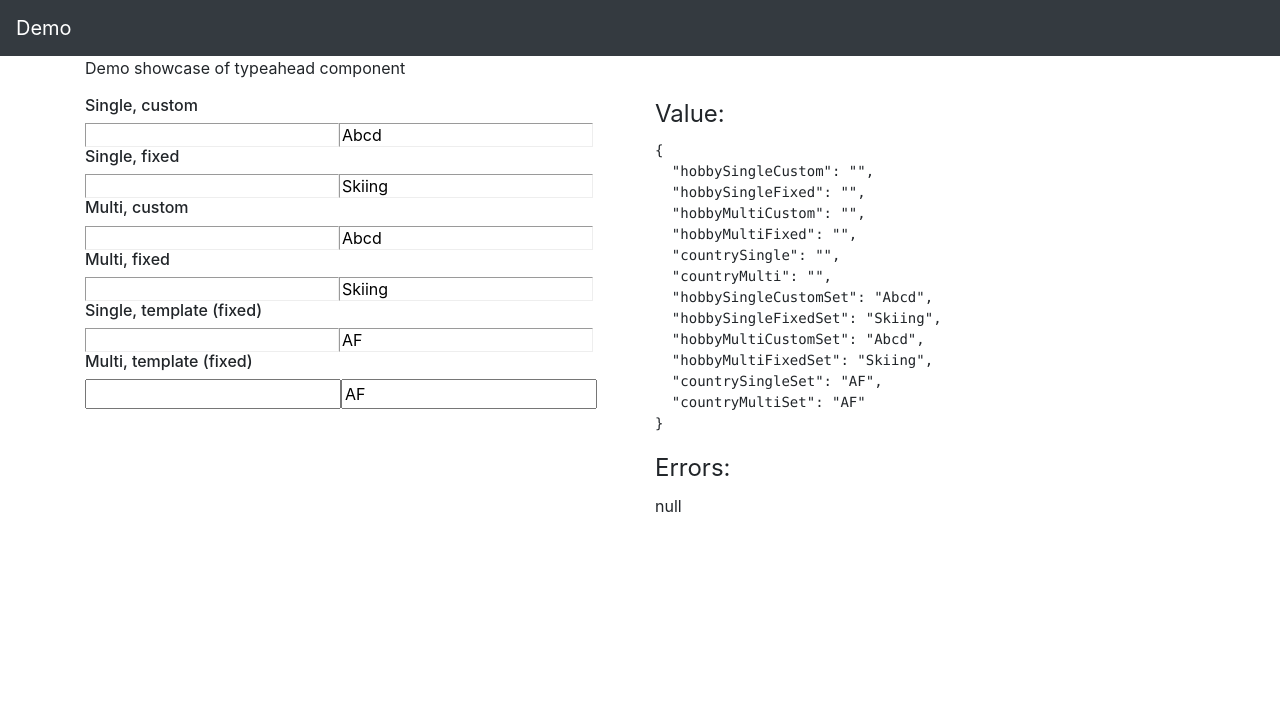
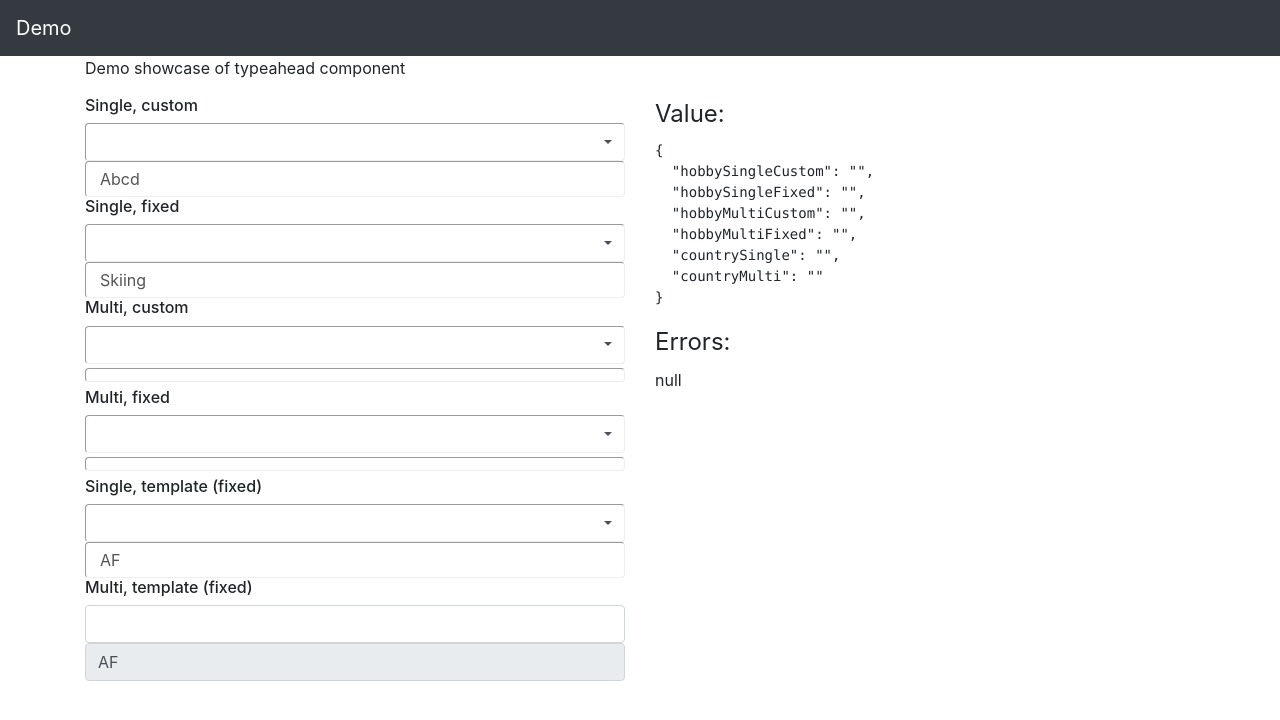
Before and after one commit to Greentube/ngx-typeahead, an Angular app in the folder demo/: page / in a window 1280 px wide. Shown: the top 720 px of the page. Built offline with nearby package versions, Linux system fonts and the light colour scheme.

Commit message:
Add custom, blur/focus and suggestions

```diff
--- a/demo/src/app/app.component.html
+++ b/demo/src/app/app.component.html
@@ -10,28 +10,38 @@
       <div class="row">
         <div class="col-6">
           <h6>Single, custom</h6>
-          <typeahead formControlName="hobbySingleCustom"></typeahead>
-          <typeahead formControlName="hobbySingleCustomSet"></typeahead>
+          <typeahead formControlName="hobbySingleCustom" [suggestions]="hobbies"
+                     class="form-control" [custom]="true"></typeahead>
+          <typeahead formControlName="hobbySingleCustomSet" [suggestions]="hobbies"
+                     class="form-control" [custom]="true"></typeahead>
 
           <h6>Single, fixed</h6>
-          <typeahead formControlName="hobbySingleFixed"></typeahead>
-          <typeahead formControlName="hobbySingleFixedSet"></typeahead>
+          <typeahead formControlName="hobbySingleFixed" [suggestions]="hobbies"
+                     class="form-control" [custom]="false"></typeahead>
+          <typeahead formControlName="hobbySingleFixedSet" [suggestions]="hobbies"
+                     class="form-control" [custom]="false"></typeahead>
 
           <h6>Multi, custom</h6>
-          <typeahead formControlName="hobbyMultiCustom"></typeahead>
-          <typeahead formControlName="hobbyMultiCustomSet"></typeahead>
+          <typeahead formControlName="hobbyMultiCustom" [suggestions]="hobbies"
+                     class="form-control" [custom]="true" [multi]="true"></typeahead>
+          <typeahead formControlName="hobbyMultiCustomSet" [suggestions]="hobbies"
+                     class="form-control" [custom]="true" [multi]="true"></typeahead>
 
           <h6>Multi, fixed</h6>
-          <typeahead formControlName="hobbyMultiFixed"></typeahead>
-          <typeahead formControlName="hobbyMultiFixedSet"></typeahead>
+          <typeahead formControlName="hobbyMultiFixed" [suggestions]="hobbies"
+                     class="form-control" [custom]="false" [multi]="true"></typeahead>
+          <typeahead formControlName="hobbyMultiFixedSet" [suggestions]="hobbies"
+                     class="form-control" [custom]="false" [multi]="true"></typeahead>
 
           <h6>Single, template (fixed)</h6>
-          <typeahead formControlName="countrySingle"></typeahead>
-          <typeahead formControlName="countrySingleSet"></typeahead>
+          <typeahead formControlName="countrySingle" [suggestions]="countries"
+                     class="form-control"></typeahead>
+          <typeahead formControlName="countrySingleSet" [suggestions]="countries"
+                     class="form-control"></typeahead>
 
           <h6>Multi, template (fixed)</h6>
-          <input formControlName="countryMulti"/>
-          <input formControlName="countryMultiSet"/>
+          <input formControlName="countryMulti" class="form-control"/>
+          <input formControlName="countryMultiSet" class="form-control"/>
         </div>
         <div class="col-6">
           <fieldset>
--- a/demo/src/app/app.component.ts
+++ b/demo/src/app/app.component.ts
@@ -40,12 +40,12 @@ export class AppComponent implements OnInit {
       hobbyMultiFixed: '',
       countrySingle: '',
       countryMulti: '',
-      hobbySingleCustomSet: 'Abcd',
-      hobbySingleFixedSet: this.hobbies[0],
-      hobbyMultiCustomSet: ['Abcd'],
-      hobbyMultiFixedSet: [this.hobbies[0]],
-      countrySingleSet: this.countries[0].code,
-      countryMultiSet: [this.countries[0].code],
+      hobbySingleCustomSet: { value: 'Abcd', disabled: true },
+      hobbySingleFixedSet: { value: this.hobbies[0], disabled: true },
+      hobbyMultiCustomSet: { value: ['Abcd'], disabled: true },
+      hobbyMultiFixedSet: { value: [this.hobbies[0]], disabled: true },
+      countrySingleSet: { value: this.countries[0].code, disabled: true },
+      countryMultiSet: { value: [this.countries[0].code], disabled: true }
     });
   }
 }
--- a/demo/src/app/typeahead/typeahead.component.scss
+++ b/demo/src/app/typeahead/typeahead.component.scss
@@ -19,6 +19,10 @@
     }
   }
 
+  .typeahead-badge {
+    white-space: nowrap;
+  }
+
   input {
     border: none;
     outline: 0;
--- a/demo/src/app/typeahead/typeahead.component.ts
+++ b/demo/src/app/typeahead/typeahead.component.ts
@@ -1,55 +1,113 @@
 import {
   Component, forwardRef, Input, OnDestroy, ElementRef, Output,
-  EventEmitter, AfterViewInit, Inject, OnInit
+  EventEmitter, AfterViewInit, Inject, OnInit, Renderer2, HostListener
 } from '@angular/core';
 import { Observable } from 'rxjs/Observable';
+import 'rxjs/add/observable/from';
+import 'rxjs/add/operator/debounceTime';
+import 'rxjs/add/operator/mergeMap';
+import 'rxjs/add/operator/take';
+import 'rxjs/add/operator/toArray';
+import 'rxjs/add/operator/filter';
 import { ControlValueAccessor, NG_VALUE_ACCESSOR } from '@angular/forms';
+import { TypeaheadSettings, TypeaheadSuggestions } from './typeahead.interface';
 
 const KEY_UP = 'keyup';
 const KEY_DOWN = 'keydown';
 
+/**
+ * Sanitize string for string comparison
+ * @param {string} text
+ */
+const sanitizeString = (text: string) =>
+  text.toLowerCase().normalize('NFD').replace(/[\u0300-\u036f]/g, '');
+
+/***
+ * Usage:
+ *
+ * <typeahead formControlName="myControlName" [suggestions]="['abc', 'def',...]"></typeahead>
+ * <typeahead formControlName="myControlName" [suggestions]="Observable.of(['abc', 'def',...])"></typeahead>
+ */
 @Component({
   selector: 'typeahead',
   template: `
-    <input *ngIf="!_isDisabled" [disabled]="_isDisabled || null"
+    <span [ngClass]="settings.tagClass" class="typeahead-badge" *ngFor="let tag of []">
+      {{ tag }}
+      <span *ngIf="!isDisabled" aria-hidden="true" (click)="removeValue(tag)"
+            [ngClass]="settings.tagRemoveIconClass">×</span>
+    </span>
+    <input *ngIf="!isDisabled || !multi" [disabled]="isDisabled || null"
            type="text" autocomplete="off"
            (keyup)="handleInput($event)"
            (keydown)="handleInput($event)"
-           (paste)="handleInput($event)"/>
+           (paste)="handleInput($event)"
+           (click)="toggleDropdown($event, true)"/>
+    <i *ngIf="!isDisabled" (click)="toggleDropdown($event)"
+       [ngClass]="settings.dropdownToggleClass"></i>
+    <div role="menu" [ngClass]="isExpanded ? settings.dropdownMenuExpandedClass : settings.dropdownMenuClass">
+      <button *ngFor="let match of matches" type="button" role="menuitem"
+              [ngClass]="settings.dropdownMenuItemClass"
+              (mouseup)="setValue(match)"
+              (keydown)="handleButton($event, match)"
+              (keyup)="handleButton($event, match)">
+        {{ match }}
+      </button>
+      <div role="menuitem" *ngIf="!matches.length && !custom"
+           [ngClass]="settings.dropdownMenuItemClass">
+        {{ settings.noMatchesText }}
+      </div>
+    </div>
   `,
   styleUrls: ['./typeahead.component.scss'],
   providers: [{ provide: NG_VALUE_ACCESSOR, useExisting: forwardRef(() => TypeaheadComponent), multi: true }],
   host: {
-    '[attr.disabled]': '_isDisabled || null'
+    '[attr.disabled]': 'isDisabled || null'
   }
 })
 export class TypeaheadComponent implements ControlValueAccessor, AfterViewInit, OnDestroy, OnInit {
   /** suggestions list - array of strings, objects or Observable */
-  @Input() suggestions: string[] | Object[] | Observable<string[]> | Observable<Object[]> = [];
-  // /** template for items in drop down*/
+  @Input() suggestions: TypeaheadSuggestions = [];
+  /** template for items in drop down */
   // @Input() public suggestionTemplate: TemplateRef<any>;
-  /** maximal number of visible items */
-  @Input() public suggestionLimit: number;
   /** field to use from objects as name */
-  @Input() public nameField: string;
+  @Input() nameField: string = 'name';
   /** field to use from objects as id */
-  @Input() public idField: string;
-  /** delay of input type debounce */
-  @Input() public inputDelay: number = 50;
+  @Input() idField: string = 'id';
+  /** allow custom values */
+  @Input() custom: boolean = true;
+  /** allow multiple values */
+  @Input() multi: boolean = false;
 
-  /** allow custom values */
-  @Input() public custom: boolean = true;
-  /** allow multiple values */
-  @Input() public multi: boolean = false;
-  /** display suggestions */
-  @Input() public showSuggestions: boolean = true;
+  /** Value of form control */
+  @Input()
+  set settings(value: TypeaheadSettings) {
+    Object.assign(this._settings, value);
+  }
+
+  get settings(): TypeaheadSettings {
+    return this._settings;
+  }
 
   /** Output value change */
   @Output() valueChange = new EventEmitter();
 
   // ui state
-  _isDisabled: boolean = false;
+  isDisabled: boolean = false;
+  isExpanded: boolean = false;
+  matches: string[] | Object[] = [];
 
+  private _settings: TypeaheadSettings = {
+    suggestionsLimit: 10,
+    typeDelay: 50,
+    noMatchesText: 'No matches found',
+
+    tagClass: 'btn badge badge-primary',
+    tagRemoveIconClass: 'close',
+    dropdownMenuClass: 'dropdown-menu',
+    dropdownMenuExpandedClass: 'dropdown-menu show',
+    dropdownMenuItemClass: 'dropdown-item',
+    dropdownToggleClass: 'dropdown-toggle'
+  };
   private _input: HTMLInputElement;
   private _inputChangeEvent: EventEmitter<any> = new EventEmitter();
   private _value: any; // TODO: Check value
@@ -57,8 +115,40 @@ export class TypeaheadComponent implements ControlValueAccessor, AfterViewInit,
   /**
    * CTOR
    * @param elementRef
+   * @param renderer
    */
-  constructor(@Inject(ElementRef) private elementRef: ElementRef) {
+  constructor(@Inject(ElementRef) private elementRef: ElementRef, @Inject(Renderer2) private renderer: Renderer2) {
+  }
+
+  @HostListener('focusout', ['$event'])
+  focusOutHandler(event: any) {
+    if (event.relatedTarget) {
+      // related target is typeahead, input or one of the buttons
+      if (event.relatedTarget === this.elementRef.nativeElement ||
+        event.relatedTarget.parentElement === this.elementRef.nativeElement ||
+        event.relatedTarget.parentElement.parentElement === this.elementRef.nativeElement) {
+
+        // grab back input focus after button click since `focus out` cancelled it
+        if (event.target === this._input && event.relatedTarget === this.elementRef.nativeElement) {
+          this._input.focus();
+        }
+        return;
+      }
+    }
+    // close dropdown
+    this.isExpanded = false;
+
+    // if not match then cleanup the values
+    if (!this.custom && !this.hasMatch(this._input.value)) {
+      this._input.value = this.value = null;
+      this._inputChangeEvent.emit('');
+      return;
+    }
+    // keep just approved tags
+    if (this.multi) {
+      this._input.value = null;
+      this._inputChangeEvent.emit('');
+    }
   }
 
   /**
@@ -67,14 +157,27 @@ export class TypeaheadComponent implements ControlValueAccessor, AfterViewInit,
   ngOnInit() {
     if (this.suggestions instanceof Observable) {
       this.asyncSuggestionsInit();
-    } else {
+    } else if (this.suggestions.length) {
       this.syncSuggestionsInit();
     }
     this._inputChangeEvent.emit('');
   }
 
   syncSuggestionsInit() {
-    // const sanitizeString = (text: string) => text.toLowerCase().normalize('NFD').replace(/[\u0300-\u036f]/g, '');
+    this._inputChangeEvent
+      .debounceTime(this.settings.typeDelay)
+      .mergeMap((value: string) => {
+        const normalizedValue = sanitizeString(value);
+        return Observable.from(this.suggestions)
+          .filter(this.filterSuggestion(normalizedValue))
+          .take(this.settings.suggestionsLimit)
+          .toArray();
+        // TODO: filter existing values
+      }).subscribe((matches: string[] | Object[]) => {
+      this.matches = matches;
+    }, () => {
+      // TODO: what kind of error?
+    });
   }
 
   asyncSuggestionsInit() {
@@ -123,8 +226,23 @@ export class TypeaheadComponent implements ControlValueAccessor, AfterViewInit,
   handleInput(event: Event | KeyboardEvent) {
     const target = (event.target as HTMLInputElement);
 
-    if (event.type === KEY_UP) {
+    this.isExpanded = true;
+
+    if (this.multi) {
+      // TODO:...
+    } else if (event.type === KEY_UP) {
       this.setValue(target.value);
+    }
+    console.log(event.type, [KEY_DOWN, KEY_UP].includes(event.type));
+    // if arrow down, select first item in the menu
+    if ([KEY_DOWN, KEY_UP].includes(event.type) && (event as KeyboardEvent).keyCode === 40 && this.matches.length > 0) {
+      const button = this.elementRef.nativeElement.querySelector('button[role="menuitem"]:first-child');
+      button.focus();
+    }
+    // if esc key, close dropdown
+    if ([KEY_DOWN, KEY_UP].includes(event.type) && (event as KeyboardEvent).keyCode === 27) {
+      this.isExpanded = false;
+      this._input.focus();
     }
     this._inputChangeEvent.emit(target.value);
   }
@@ -132,15 +250,60 @@ export class TypeaheadComponent implements ControlValueAccessor, AfterViewInit,
   /**
    * Move through collection on arrow commands
    * @param event
-   * @param tag
+   * @param value
    */
-  handleButton(event: KeyboardEvent, tag: string) {
-    // const target = (event.target as HTMLButtonElement);
+  handleButton(event: KeyboardEvent, value: string) {
+    const target = (event.target as HTMLButtonElement);
+
+    if (event.type === KEY_DOWN) {
+      if (event.keyCode === 13 && target.nextElementSibling) {  // enter
+        this.setValue(value);
+      }
+      if (event.keyCode === 40 && target.nextElementSibling) {  // arrow down
+        (<HTMLElement>target.nextElementSibling).focus();
+      }
+      if (event.keyCode === 38 && target.previousElementSibling) { // arrow up
+        (<HTMLElement>target.previousElementSibling).focus();
+      }
+      if (event.keyCode === 27) { // escape key
+        this.isExpanded = false;
+        this._input.focus();
+      }
+    } else { // scroll to parent
+      (<HTMLElement>target.parentNode).scrollTop = target.offsetTop;
+    }
   }
 
   setValue(value: string) {
     this.value = value;
     this._input.value = value;
+
+    if (!this.custom && !this.hasMatch(this._input.value)) {
+      return;
+    }
+
+    if (this.multi) {
+      // ...
+    } else {
+      this.value = value;
+      this._input.value = value;
+      this._inputChangeEvent.emit(value);
+    }
+
+    // collapse menu on selection
+    this.isExpanded = false;
+    // refocus the input
+    this._input.focus();
+  }
+
+  removeValue(value: string) {
+    // TODO: Check...
+    this._input.focus();
+    this._inputChangeEvent.emit('');
+  }
+
+  toggleDropdown(event: Event, value?: boolean) {
+    this.isExpanded = (value !== undefined) ? value : !this.isExpanded;
   }
 
   /**
@@ -154,11 +317,23 @@ export class TypeaheadComponent implements ControlValueAccessor, AfterViewInit,
     this.onChange(value);
   }
 
-  setDisabledState(isDisabled: boolean): void { this._isDisabled = isDisabled; }
-  onChange = (_: any) => { /**/ };
-  onTouched = () => { /**/ };
-  registerOnChange(fn: (_: any) => void): void { this.onChange = fn; }
-  registerOnTouched(fn: () => void): void { this.onTouched = fn; }
+  setDisabledState(value: boolean): void {
+    this.isDisabled = value;
+    this.renderer.setProperty(this.elementRef.nativeElement, 'disabled', value);
+  }
+
+  onChange = (_: any) => { /**/
+  };
+  onTouched = () => { /**/
+  };
+
+  registerOnChange(fn: (_: any) => void): void {
+    this.onChange = fn;
+  }
+
+  registerOnTouched(fn: () => void): void {
+    this.onTouched = fn;
+  }
 
   /**
    * Trigger onChange event on native element
@@ -175,4 +350,25 @@ export class TypeaheadComponent implements ControlValueAccessor, AfterViewInit,
       (<any> element).fireEvent('onchange');
     }
   }
+
+  private filterSuggestion(filter: string) {
+    return (value: string | Object): boolean => {
+      if (typeof value === 'string') {
+        return sanitizeString(value).includes(filter);
+      } else {
+        return sanitizeString(value[this.nameField]).includes(filter);
+      }
+    };
+  }
+
+  private hasMatch(value: string): boolean {
+    for (let match in this.matches) {
+      if (typeof match === 'string' && match === value) {
+        return true;
+      } else if (match[this.nameField] === value) {
+        return true;
+      }
+    }
+    return false;
+  }
 }
```
Also changed, not shown: demo/src/app/typeahead/typeahead.interface.ts (added, +19 -0 lines).
